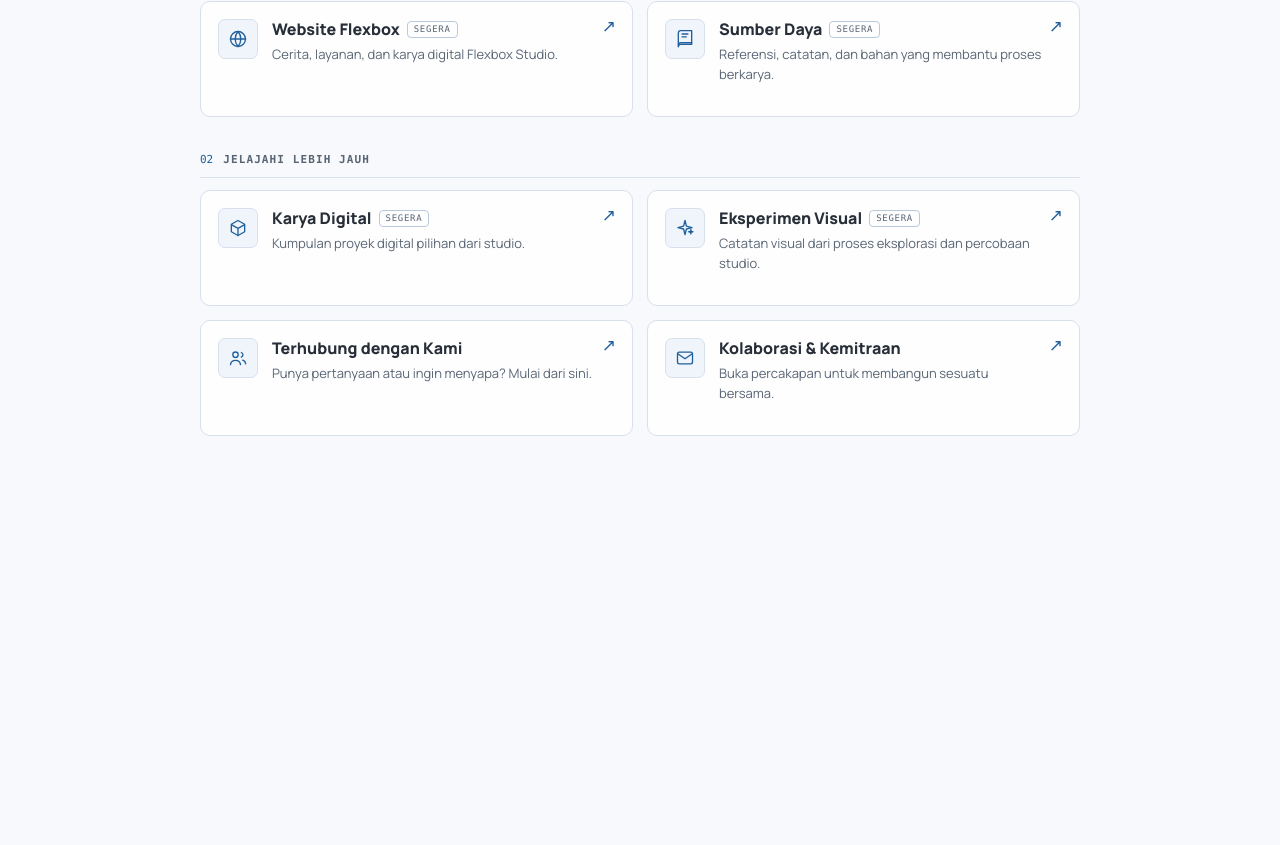
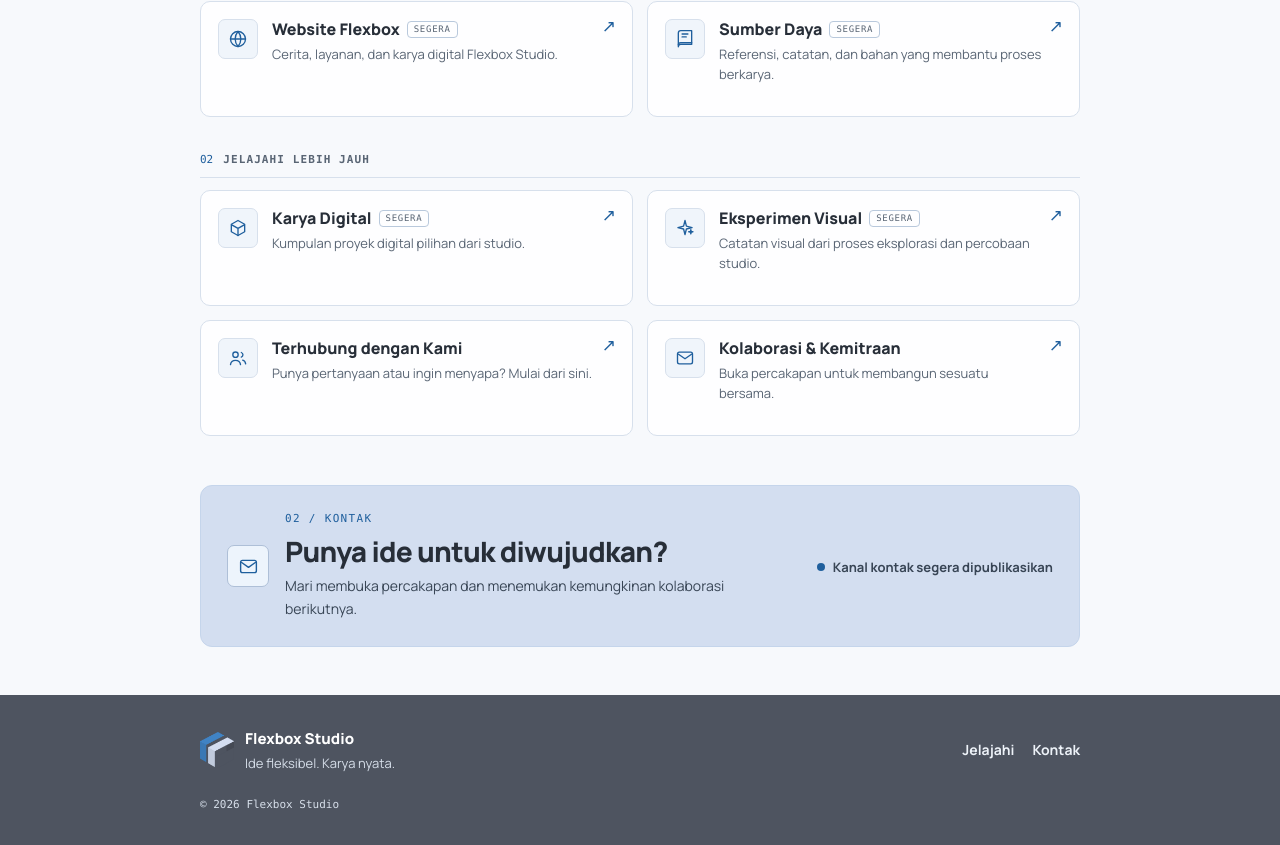
Before and after one commit to flexbox-studiocode/flexbox-linktree, a Next.js app: page / in a window 1280 px wide. Shown: the part 831-1676 px from the top of the page. Before the commit the page ends 1314 px from the top, so only its background shows below. Built offline with nearby package versions, Linux system fonts and the light colour scheme.

Commit message:
feat(public): implement contact CTA and footer

```diff
--- a/src/app/globals.css
+++ b/src/app/globals.css
@@ -130,7 +130,6 @@ a.link-card:hover .link-card__arrow { transform: translate(2px, -2px); }
 .contact__link:hover { background: var(--blue-strong); }
 .contact__pending { display: inline-flex; align-items: center; gap: 8px; margin: 0; color: #384555; font-size: 13px; font-weight: 700; }
 .contact__pending-dot { width: 8px; height: 8px; border-radius: 50%; background: var(--blue-strong); }
-
 .site-footer { background: var(--footer); color: #edf2f8; }
 .site-footer__inner { min-height: 180px; display: flex; flex-direction: column; justify-content: center; gap: 22px; padding-block: 32px; }
 .footer-brand { display: flex; align-items: center; gap: 11px; }
--- a/src/app/page.tsx
+++ b/src/app/page.tsx
@@ -1,5 +1,9 @@
+import { copyrightYear } from "@/features/public/copyright";
+
+import ContactCta from "@/components/public/contact-cta";
 import Directory from "@/components/public/directory";
 import Hero from "@/components/public/hero";
+import SiteFooter from "@/components/public/site-footer";
 import SiteHeader from "@/components/public/site-header";
 
 /**
@@ -21,7 +25,10 @@ export default function PublicPage() {
       <main id="konten">
         <Hero />
         <Directory />
+        <ContactCta />
       </main>
+
+      <SiteFooter year={copyrightYear} />
     </div>
   );
 }
--- /dev/null
+++ b/src/components/public/contact-cta.tsx
@@ -0,0 +1,40 @@
+import LinkIcon from "@/components/public/link-icon";
+import { contactEmail } from "@/features/public/contact";
+import { siteContent } from "@/features/public/content";
+
+const EMAIL_PATTERN = /^[^\s@]+@[^\s@]+\.[^\s@]+$/;
+
+export default function ContactCta() {
+  const hasVerifiedDestination =
+    contactEmail !== null && EMAIL_PATTERN.test(contactEmail);
+
+  return (
+    <section aria-labelledby="contact-title" className="contact" id="kontak">
+      <div className="contact__icon" aria-hidden="true">
+        <LinkIcon className="contact__icon-svg" name="mail" />
+      </div>
+
+      <div className="contact__content">
+        <p className="eyebrow">{siteContent.contactEyebrow}</p>
+        <h2 className="contact__title" id="contact-title">
+          {siteContent.contactTitle}
+        </h2>
+        <p className="contact__description">{siteContent.contactDescription}</p>
+      </div>
+
+      <div className="contact__action">
+        {hasVerifiedDestination ? (
+          <a className="contact__link" href={`mailto:${contactEmail}`}>
+            {siteContent.contactCtaLabel}
+            <span aria-hidden="true">↗</span>
+          </a>
+        ) : (
+          <p className="contact__pending">
+            <span aria-hidden="true" className="contact__pending-dot" />
+            {siteContent.contactPendingLabel}
+          </p>
+        )}
+      </div>
+    </section>
+  );
+}
--- /dev/null
+++ b/src/components/public/site-footer.tsx
@@ -0,0 +1,34 @@
+import Image from "next/image";
+
+import { publicAnchors, siteContent } from "@/features/public/content";
+
+export default function SiteFooter({ year }: { year: number }) {
+  return (
+    <footer className="site-footer">
+      <div className="shell site-footer__inner">
+        <div className="footer-brand">
+          <Image
+            alt=""
+            className="footer-brand__logo"
+            height={32}
+            src="/assets/flexbox-logo.png"
+            width={32}
+          />
+          <div className="footer-brand__text">
+            <p className="footer-brand__name">{siteContent.name}</p>
+            <p className="footer-brand__tagline">{siteContent.footerTagline}</p>
+          </div>
+        </div>
+
+        <nav aria-label="Navigasi footer" className="footer-nav">
+          <a href={publicAnchors.directory}>{siteContent.headerNavLabel}</a>
+          <a href={publicAnchors.contact}>{siteContent.contactNavLabel}</a>
+        </nav>
+
+        <p className="footer-copyright">
+          © {year} {siteContent.copyrightName}
+        </p>
+      </div>
+    </footer>
+  );
+}
--- /dev/null
+++ b/src/features/public/contact.ts
@@ -0,0 +1,14 @@
+/*
+ * The contact destination is intentionally not published yet.
+ *
+ * `.docs/Desain.md` forbids inventing an email address or contact URL, and the
+ * owner has not confirmed the real Flexbox contact channel. While
+ * `contactEmail` is `null`, the public contact section renders a status label
+ * instead of a fake `mailto:` link. Set it to the verified address to enable
+ * the contact call-to-action.
+ *
+ * Verification checklist before enabling:
+ * - The mailbox exists and is monitored by Flexbox Studio.
+ * - The address is approved for public display in the PRD's open-decisions list.
+ */
+export const contactEmail: string | null = null;
--- a/src/features/public/content.ts
+++ b/src/features/public/content.ts
@@ -133,19 +133,13 @@ export const publicCategories: LinkCategory[] = [
   },
 ];
 
-/**
- * Contact destination is intentionally unset until the owner confirms the real
- * address. While it is `null`, the contact section renders a non-interactive
- * status label instead of a fake `mailto:` link.
- */
-export const contactEmail: string | null = null;
-
 export const siteContent = {
   name: "Flexbox Studio",
   wordmark: "Flexbox",
   wordmarkSuffix: "Studio",
   supportingLabel: "Digital directory",
   headerNavLabel: "Jelajahi",
+  contactNavLabel: "Kontak",
   headerCtaLabel: "Mari terhubung",
   heroEyebrow: "Digital hub / Direktori 01",
   heroTitle: "Ide fleksibel. Karya nyata.",
--- /dev/null
+++ b/src/features/public/copyright.ts
@@ -0,0 +1,9 @@
+/**
+ * Stable copyright year.
+ *
+ * The year is a static value because the public page is prerendered and this
+ * project's Next.js version rejects `new Date()` during prerendering under
+ * Cache Components. A fixed value keeps the route fully static (no per-request
+ * render, no hydration mismatch). Refresh it when the published year changes.
+ */
+export const copyrightYear = 2026;
```
Also changed, not shown: src/app/icon.png (added).
